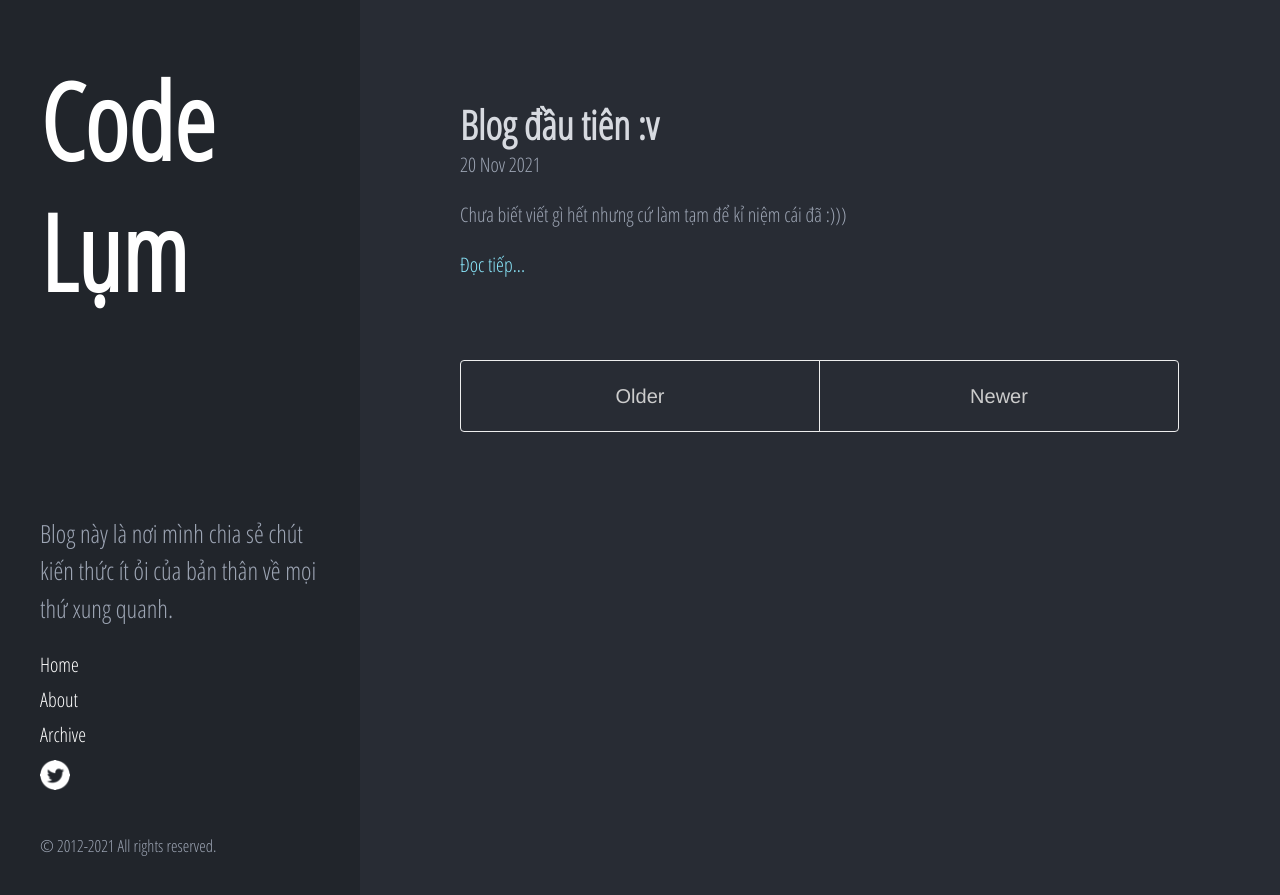
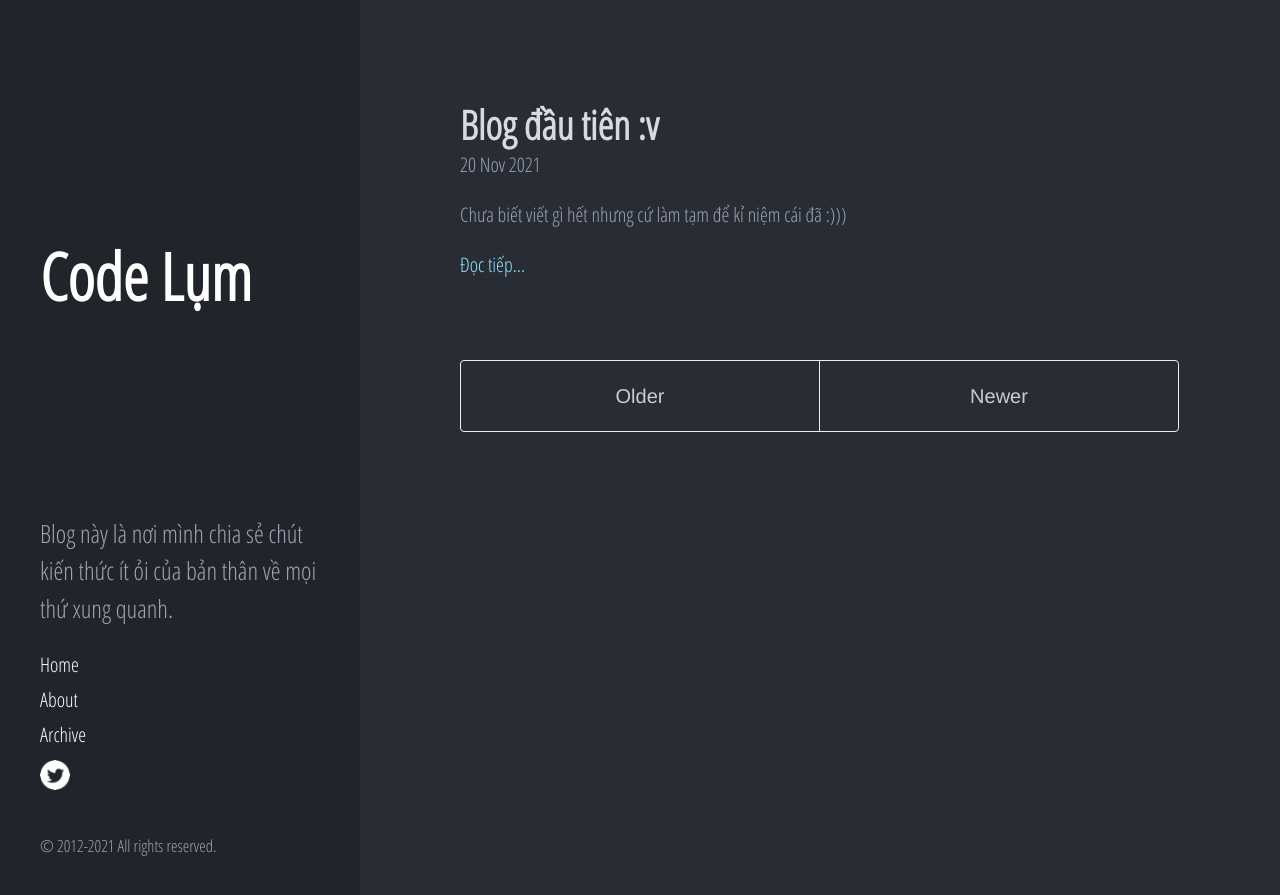
Before and after one commit to merlin7vv4/merlin7vv4.github.io, a Jekyll site: the page built from index.html, in a window 1280 px wide. Shown: the top 895 px of the page. Built offline with Jekyll 4.4.1, drawn with Linux system fonts in a browser that asks for light colours; the list of posts is cut into pages by our own code.

Commit message:
Update hyde_custom.css

```diff
--- a/public/css/hyde_custom.css
+++ b/public/css/hyde_custom.css
@@ -75,12 +75,12 @@ html {
   color: #fff;
 }
 
-/* About section */
+/* About section */  /* tiêu đề lớn*/
 .sidebar-about h1 {
   color: #fff;
   margin-top: 0;
   font-family: 'Open Sans Condensed', sans-serif;
-  font-size: 5.25rem;
+  font-size: 3.25rem;
 }
 
 /* Sidebar nav */
```
